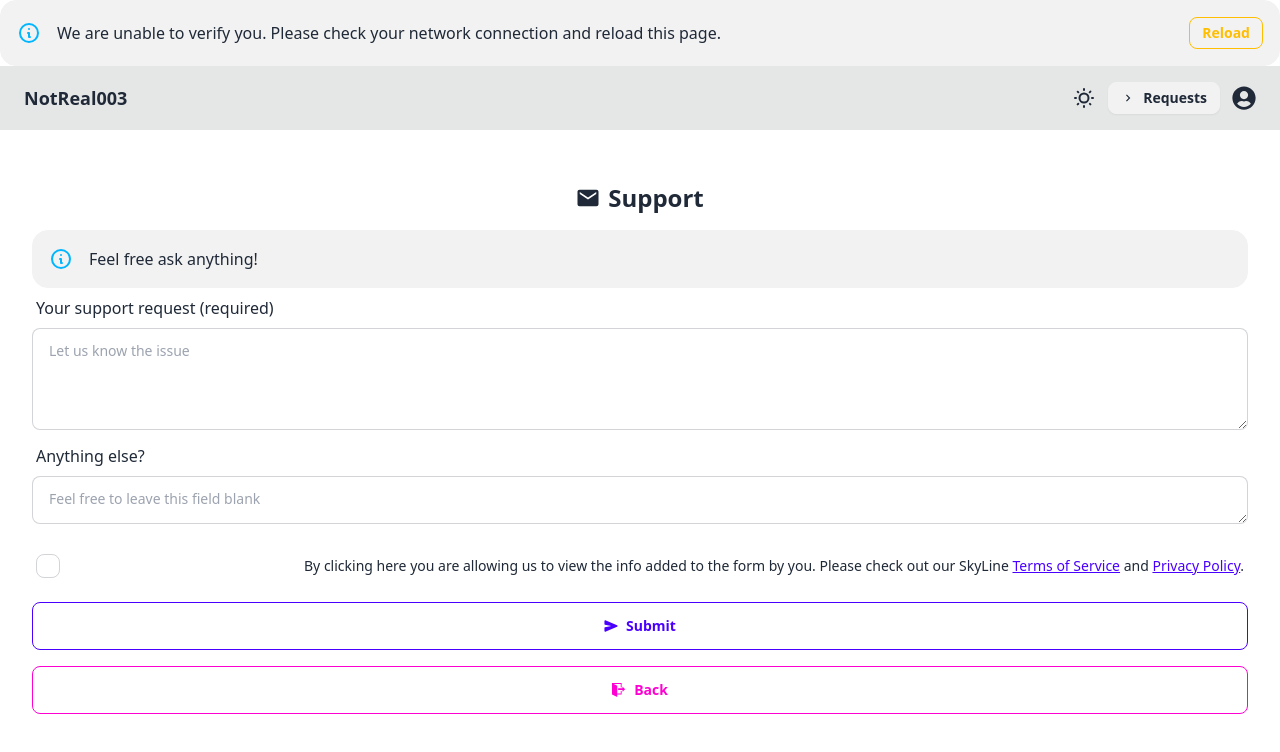
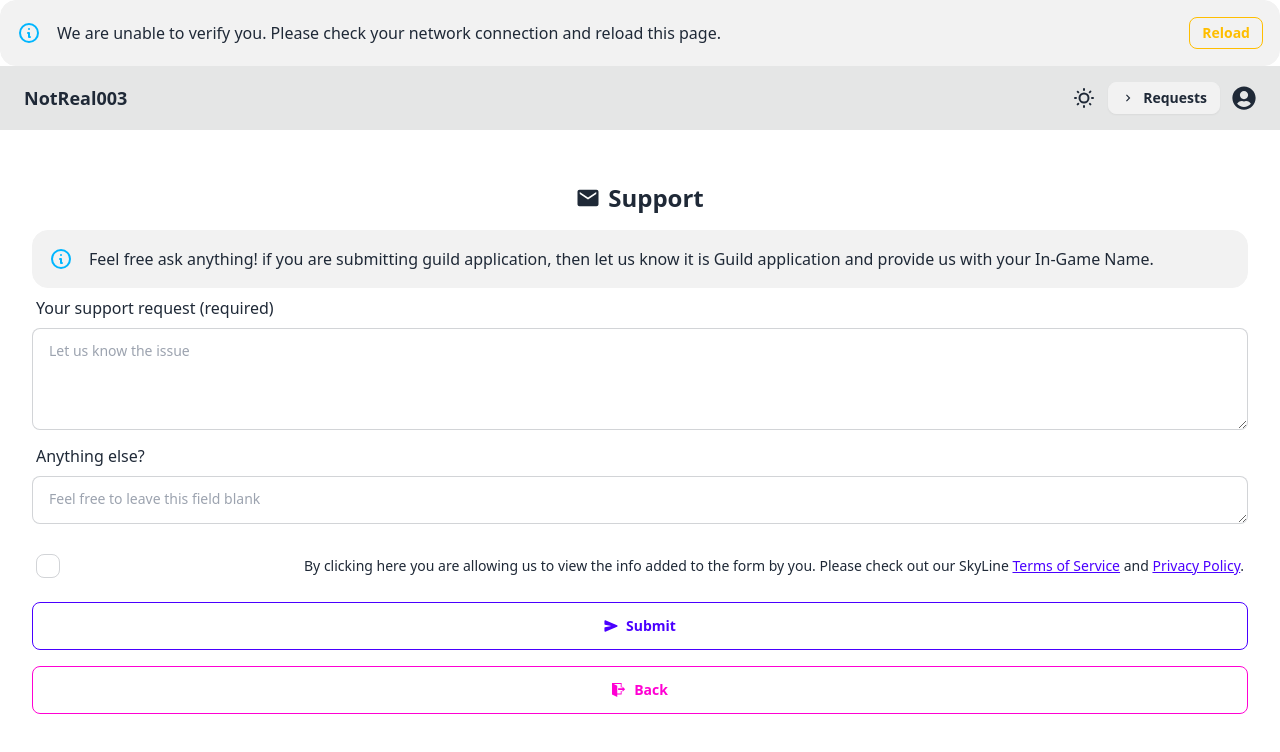
Before and after one commit to NotReal003/REQUEST-MANAGEMENT-SYSTEM, a React (Create React App) app: page /support in a window 1280 px wide. Shown: the top 752 px of the page. Built offline with nearby package versions, Linux system fonts and the light colour scheme; no server answers; sample sign-in values are in the browser's storage.

Commit message:
Update Support.jsx

```diff
--- a/src/pages/Support.jsx
+++ b/src/pages/Support.jsx
@@ -68,7 +68,7 @@ const Support = () => {
           <svg xmlns="http://www.w3.org/2000/svg" fill="none" viewBox="0 0 24 24" className="stroke-info h-6 w-6 shrink-0">
             <path strokeLinecap="round" strokeLinejoin="round" strokeWidth="2" d="M13 16h-1v-4h-1m1-4h.01M21 12a9 9 0 11-18 0 9 9 0 0118 0z"></path>
           </svg>
-          <span>Feel free ask anything!</span>
+          <span>Feel free ask anything! if you are submitting guild application, then let us know it is Guild application and provide us with your In-Game Name.</span>
         </div>
         <form id="reportForm" onSubmit={handleSubmit}>
           <label htmlFor="messageLink" className="label">Your support request (required)</label>
```
